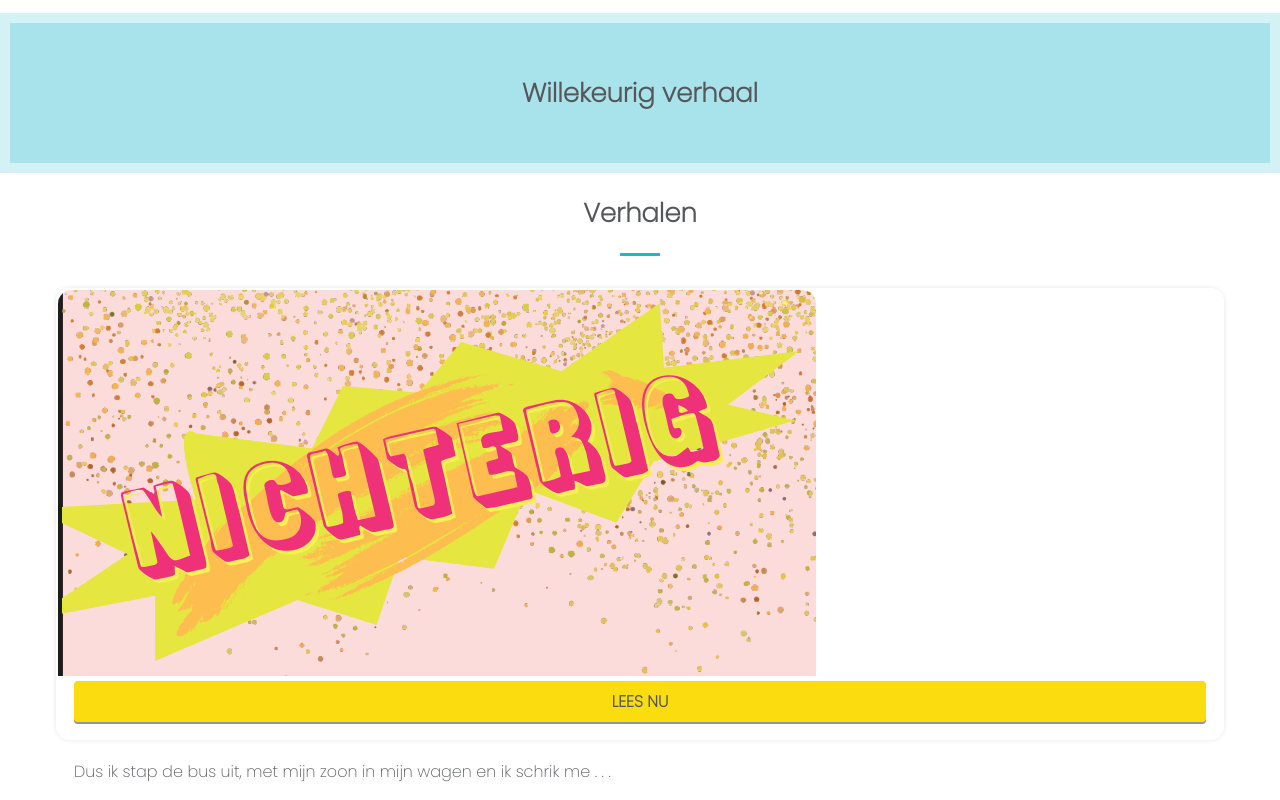
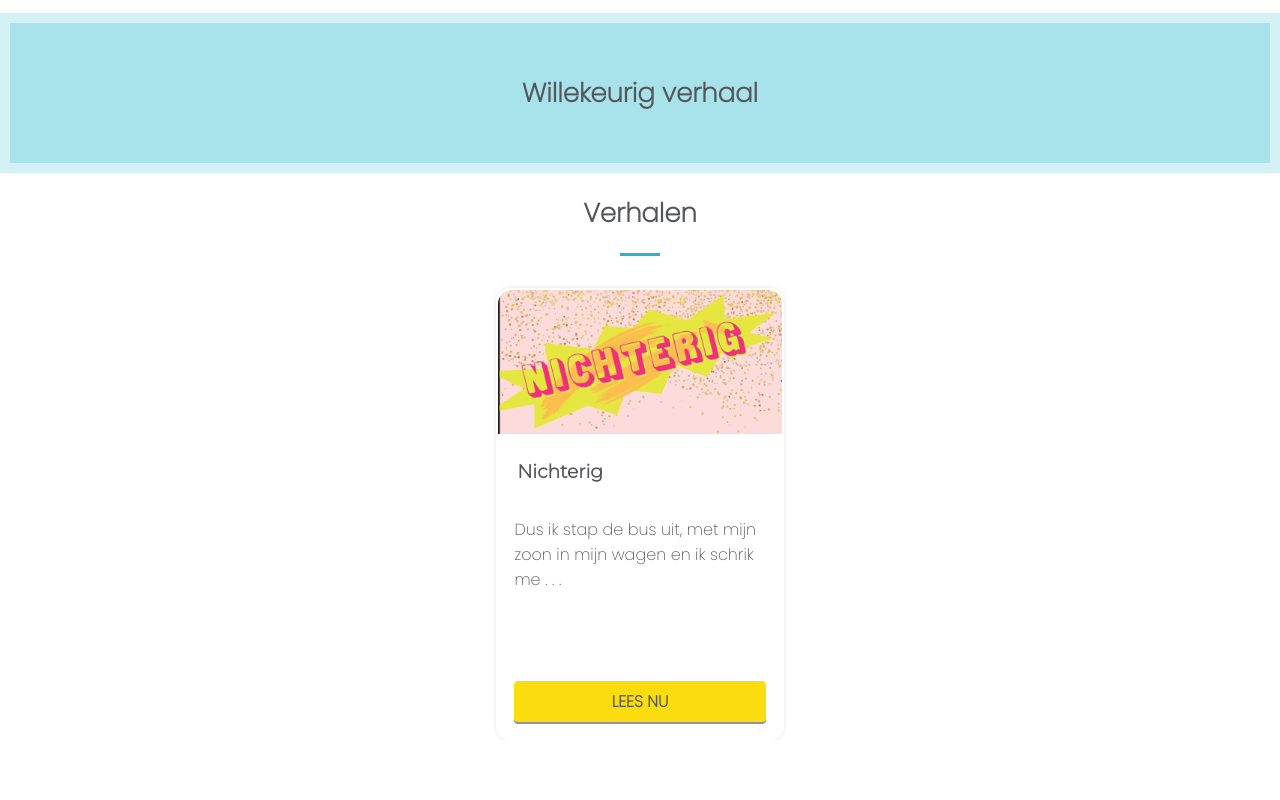
Before and after one commit to bibichebakkum/codeverhalenwebsite, a plain HTML site: page index.html in a window 1280 px wide. Shown: the part 745-1545 px from the top of the page. After the commit the page ends 1485 px from the top, so only its background shows below. Drawn offline with Linux system fonts and the light colour scheme.

Commit message:
Update css.css

```diff
--- a/css.css
+++ b/css.css
@@ -44,12 +44,16 @@ hr {
 article {
 	border: 2px solid #ffffff;
 	box-shadow: 0px 0px 5px #e6e6e7;
-	margin: 2em 3.5em;
+	margin: 0 auto;
+	margin-top: 2em;
 	border-radius: 14px;
 	padding-bottom: 1em;
 	height: 27em;
 	position: relative;
 	color: #55565a;
+	width: 17.7em;
+
+
 }
 
 article h1 {
```
